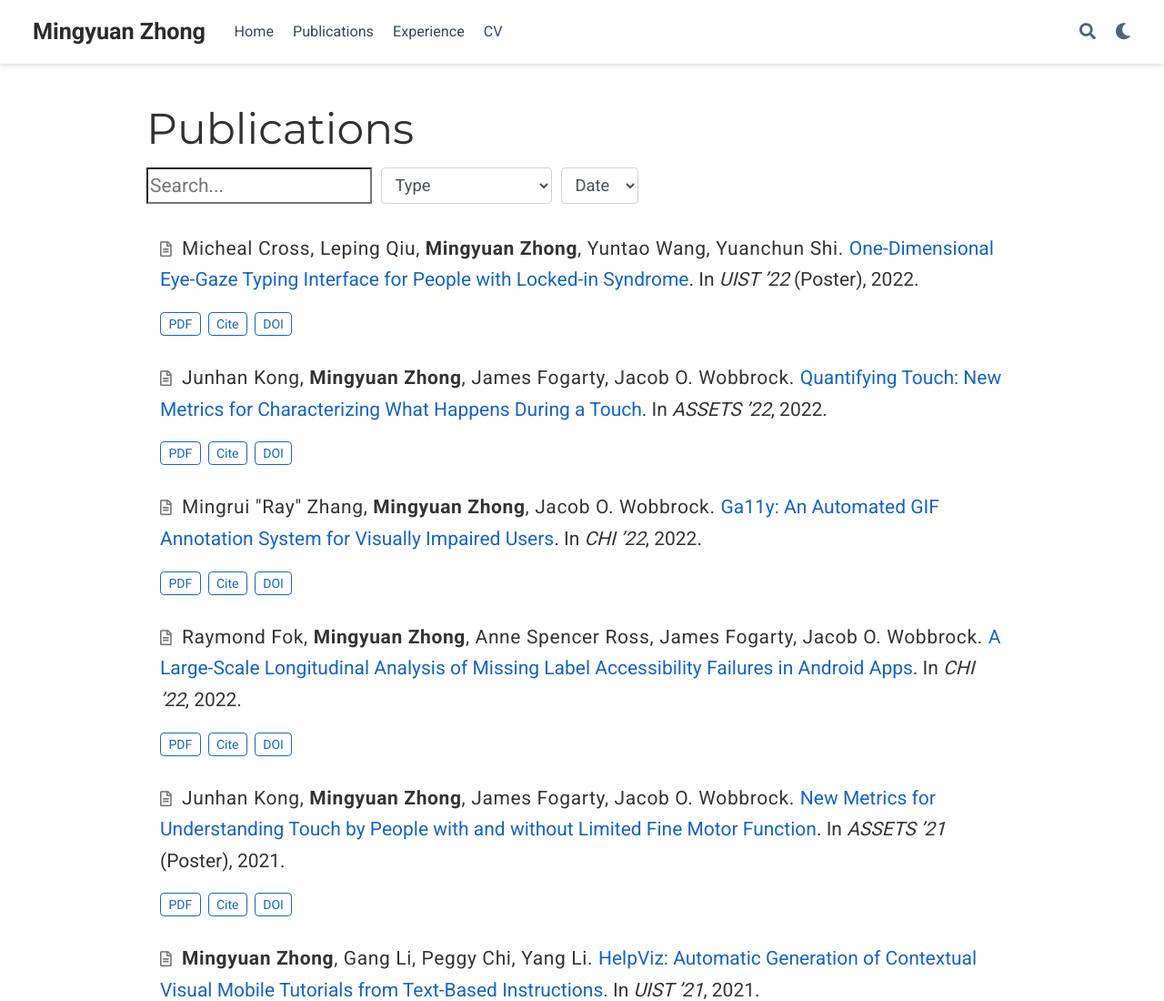
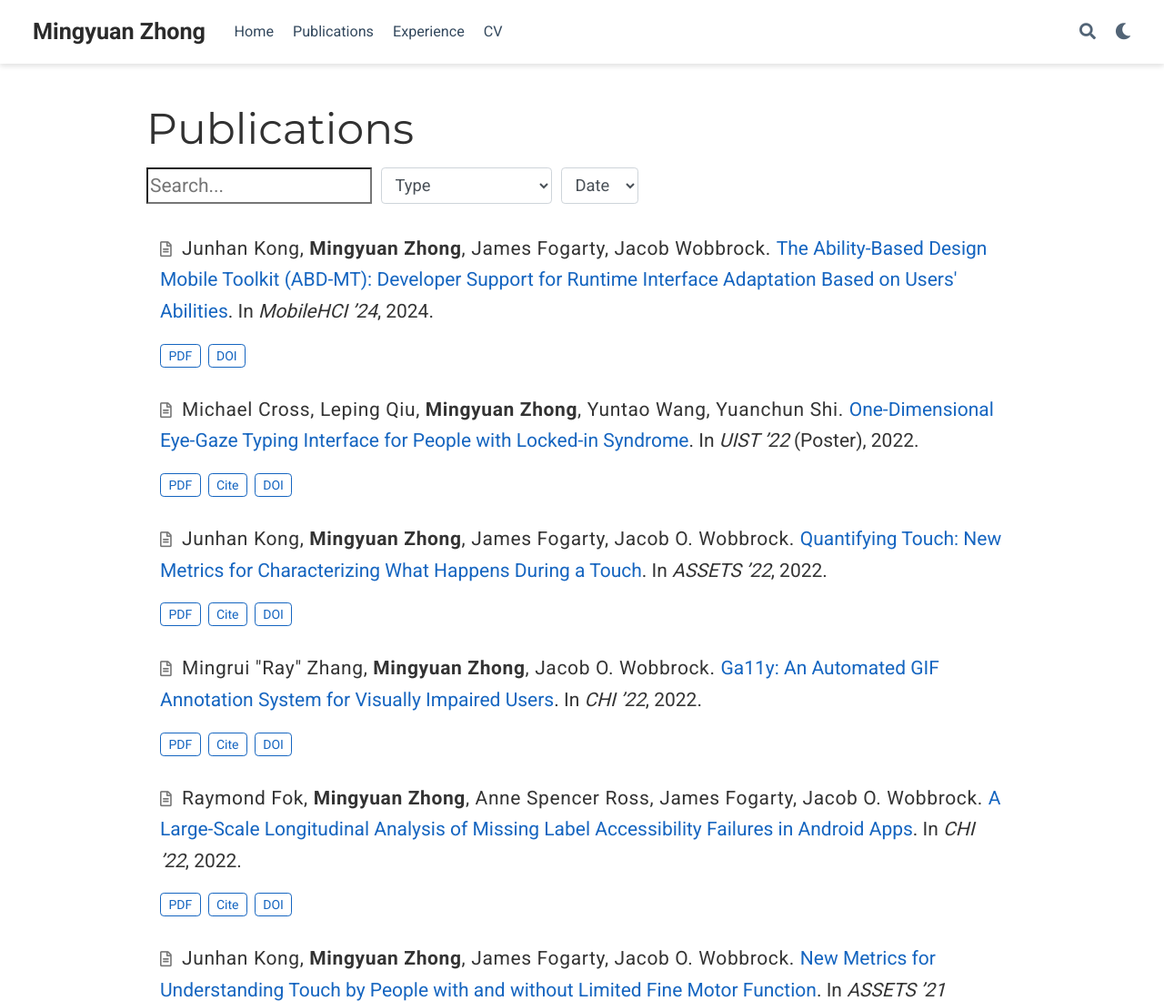
Before and after one commit to jszh/jszh.github.io, a plain HTML site: page publication/index.html in a window 1280 px wide. Shown: the top 1100 px of the page at 91% size. Drawn offline with nearby package versions, Linux system fonts and the light colour scheme; some icons are missing.

Commit message:
Update index.html

```diff
--- a/publication/index.html
+++ b/publication/index.html
@@ -2,7 +2,12 @@
 <span><i class="fas fa-bars"></i></span></button><div class="navbar-brand-mobile-wrapper d-inline-flex d-lg-none"><a class=navbar-brand href=/>Mingyuan Zhong</a></div><div class="navbar-collapse main-menu-item collapse justify-content-start" id=navbar-content><ul class="navbar-nav d-md-inline-flex"><li class=nav-item><a class=nav-link href=/#about><span>Home</span></a></li><li class=nav-item><a class=nav-link href=/#publications><span>Publications</span></a></li><li class=nav-item><a class=nav-link href=/#experience><span>Experience</span></a></li><li class=nav-item><a class=nav-link href=/uploads/Mingyuan_CV_23.pdf><span>CV</span></a></li></ul></div><ul class="nav-icons navbar-nav flex-row ml-auto d-flex pl-md-2"><li class=nav-item><a class="nav-link js-search" href=# aria-label=Search><i class="fas fa-search" aria-hidden=true></i></a></li><li class="nav-item dropdown theme-dropdown"><a href=# class=nav-link data-toggle=dropdown aria-haspopup=true aria-label="Display preferences"><i class="fas fa-moon" aria-hidden=true></i></a><div class=dropdown-menu><a href=# class="dropdown-item js-set-theme-light"><span>Light</span>
 </a><a href=# class="dropdown-item js-set-theme-dark"><span>Dark</span>
 </a><a href=# class="dropdown-item js-set-theme-auto"><span>Automatic</span></a></div></li></ul></div></nav></div><div class=page-body><div class="universal-wrapper pt-3"><h1>Publications</h1></div><div class=universal-wrapper><div class=row><div class=col-lg-12><div class="form-row mb-4"><div class=col-auto><input type=search class=filter-search placeholder=Search... autocapitalize=off autocomplete=off autocorrect=off role=textbox spellcheck=false></div><div class=col-auto><select class="pub-filters pubtype-select form-control form-control-sm" data-filter-group=pubtype><option value=*>Type</option><option value=.pubtype-1>Conference paper</option><option value=.pubtype-3>Preprint</option></select></div><div class=col-auto><select class="pub-filters form-control form-control-sm" data-filter-group=year><option value=*>Date</option><option value=.year-2022>2022</option><option value=.year-2021>2021</option><option value=.year-2018>2018</option><option value=.year-2016>2016</option></select></div></div><div id=container-publications><div class="grid-sizer col-lg-12 isotope-item pubtype-3 year-2022"><div class=pub-list-item style=margin-bottom:1rem><i class="far fa-file-alt pub-icon" aria-hidden=true></i>
-<span class="article-metadata li-cite-author"><span>Micheal Cross</span>, <span>Leping Qiu</span>, <span class=author-highlighted>Mingyuan Zhong</span>, <span>Yuntao Wang</span>, <span>Yuanchun Shi</span>.
+<span class="article-metadata li-cite-author"><span>Junhan Kong</span>, <span class=author-highlighted>Mingyuan Zhong</span>, <span>James Fogarty</span>, <span>Jacob Wobbrock</span>.
+</span><a href=#>The Ability-Based Design Mobile Toolkit (ABD-MT): Developer Support for Runtime Interface Adaptation Based on Users' Abilities</a>.
+In <em>MobileHCI ’24</em>,
+2024.<div class=btn-links><a class="btn btn-outline-primary btn-page-header btn-sm" href=https://dl.acm.org/doi/pdf/10.1145/3676524 target=_blank rel=noopener>PDF
+</a><a class="btn btn-outline-primary btn-page-header btn-sm" href=https://doi.org/10.1145/3676524 target=_blank rel=noopener>DOI</a></div></div></div><div class="grid-sizer col-lg-12 isotope-item pubtype-1 year-2024"><div class=pub-list-item style=margin-bottom:1rem><i class="far fa-file-alt pub-icon" aria-hidden=true></i>
+<span class="article-metadata li-cite-author"><span>Michael Cross</span>, <span>Leping Qiu</span>, <span class=author-highlighted>Mingyuan Zhong</span>, <span>Yuntao Wang</span>, <span>Yuanchun Shi</span>.
 </span><a href=/publication/22-gaze-type/>One-Dimensional Eye-Gaze Typing Interface for People with Locked-in Syndrome</a>.
 In <em>UIST ’22</em> (Poster),
 2022.<div class=btn-links><a class="btn btn-outline-primary btn-page-header btn-sm" href=/publication/22-gaze-type/22-gaze-type.pdf target=_blank rel=noopener>PDF
```
